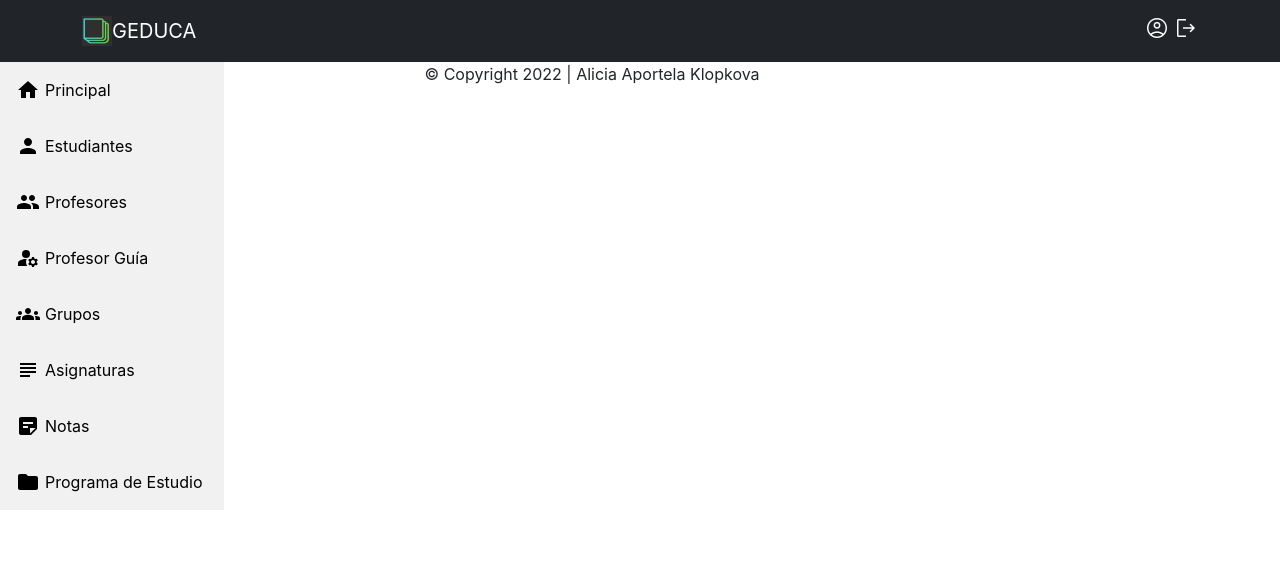
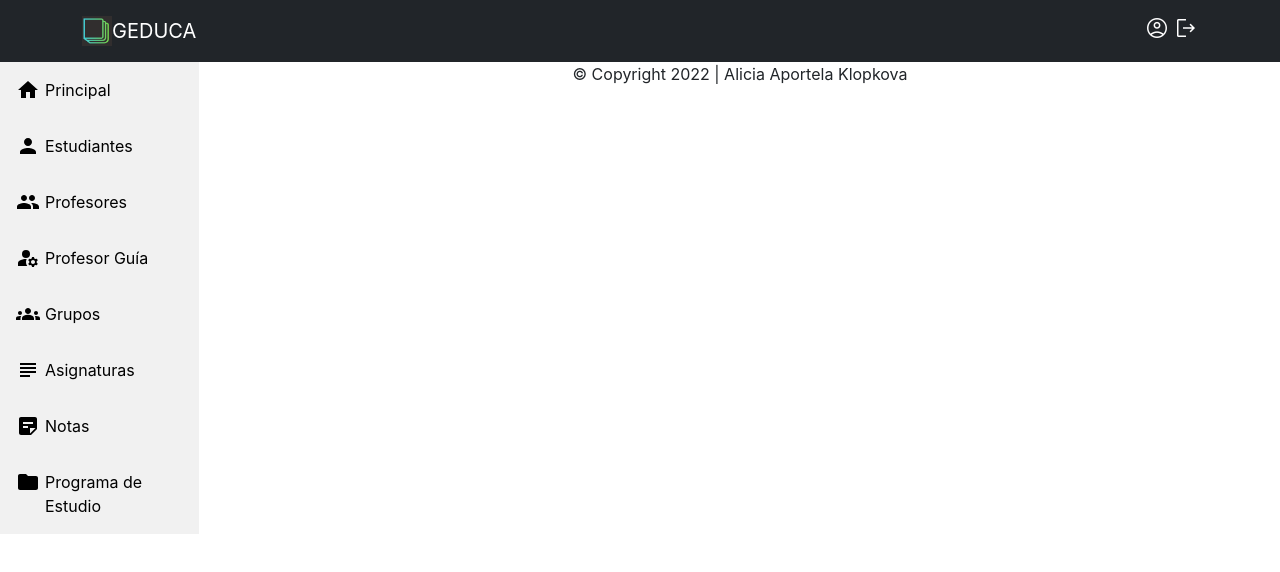
Before and after one commit to aliceklopkova/gestionESBU, a React (Create React App) app: page / in a window 1280 px wide. Shown: the top 572 px of the page. Built offline with nearby package versions, Linux system fonts and the light colour scheme; no server answers; sample sign-in values are in the browser's storage.

Commit message:
Remove padding and update width

```diff
--- a/src/components/Dbody.css
+++ b/src/components/Dbody.css
@@ -1,3 +1,3 @@
 .box {
-    padding-left: 200px;
+width: 100%;
 }
```
